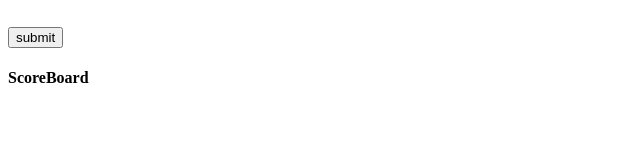
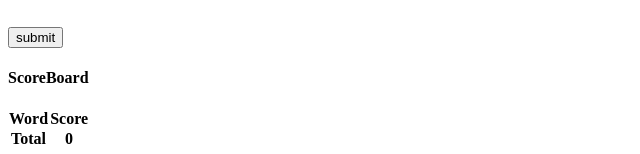
Before and after one commit to jerrysummer/boggle, a React app: page / in a window 1280 px wide. Shown: the part 798-952 px from the top of the page, without its empty margins (0-640 px from the left). Before the commit the page ends 910 px from the top, so only its background shows below. Built offline with nearby package versions, Linux system fonts and the light colour scheme; the HTML template or start-up script is replaced by a standard one.

Commit message:
Scoreboard table completed

```diff
--- a/react-client/src/components/CurrentWord.jsx
+++ b/react-client/src/components/CurrentWord.jsx
@@ -10,7 +10,7 @@ class CurrentWord extends React.Component {
     }
     render() {
         return (
-            <div>
+            <div className="currentWord">
                 <h5>Current Selection : </h5>
                 <h6>{this.props.currentSelection}</h6>
                 <button onClick={this.props.handleWordSubmit}>
--- a/react-client/src/components/DiceGrid.jsx
+++ b/react-client/src/components/DiceGrid.jsx
@@ -13,7 +13,7 @@ class DiceGrid extends React.Component {
 
     render() {
         return (
-            <div className="die">
+            <div className="diceGrid">
                 {
                     this.props.board.map((die,i) => {
                             return <Die
--- a/react-client/src/components/ScoreBoard.jsx
+++ b/react-client/src/components/ScoreBoard.jsx
@@ -1,10 +1,51 @@
 import React from 'react';
 
-const ScoreBoard = (props) => (
-    <div>
-        <h4> ScoreBoard </h4>
-        <h6> {props.pastSelection} </h6>
-    </div>
-)
+const ScoreBoard = (props) => {
+
+    let wordToScore = (word) => {
+        let len = word.length || 0;
+        if (len <= 2) return 0;
+        else if (len <=4) return 1;
+        else if (len === 5) return 2;
+        else if (len === 6) return 3;
+        else if (len === 7) return 5;
+        else if (len >= 8) return 11;
+    };
+
+    let wordNScore = props.pastSelection.map(string => [string, wordToScore(string)]);
+
+    let totalScore = 0;
+
+    wordNScore.forEach(element => {
+        element = element || [0,0]
+        totalScore += element[1]
+    });
+    return (
+        <div className="scoreBoard">
+            <h4> ScoreBoard </h4>
+            <tbody>
+                <tr>
+                    <th>Word</th>
+                    <th>Score</th>
+                </tr>
+                {
+                    wordNScore.map((arr, i) => {
+                        return(
+                            <tr>
+                                <td>{arr[0]}</td>
+                                <td>{arr[1]}</td>
+                            </tr>
+                        )
+                    })
+                }
+                <tr>
+                    <th>Total</th>
+                    <th>{totalScore}</th>
+                </tr>
+
+            </tbody>
+        </div>
+    )
+}
 
 export default ScoreBoard;
--- a/react-client/src/index.jsx
+++ b/react-client/src/index.jsx
@@ -45,6 +45,8 @@ class App extends React.Component {
     let currentSelection =  this.state.currentSelection.slice();
     let newPastSelection = this.state.pastSelection.slice().concat([currentSelection]);
 
+    if (currentSelection.length < 3) return;
+
     let newBoard = JSON.parse(JSON.stringify(this.state.board)); //deep copy board
     newBoard.forEach(die => die.selected = false)
 
@@ -63,17 +65,14 @@ class App extends React.Component {
       <div className="container">
         <img src={logo} alt="boggle logo" />
         <DiceGrid
-          className="diceGrid"
           board={this.state.board}
           handleDieSelect={this.handleDieSelect}
         />
         <CurrentWord
-          className="currentword"
           currentSelection={this.state.currentSelection}
           handleWordSubmit={this.handleWordSubmit}
         />
         <ScoreBoard
-          className="scoreboard"
           pastSelection={this.state.pastSelection}
         />
       </div>
```
